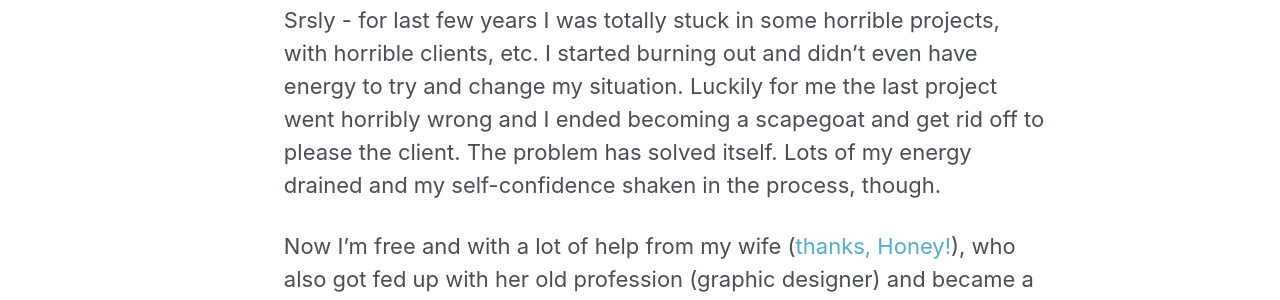
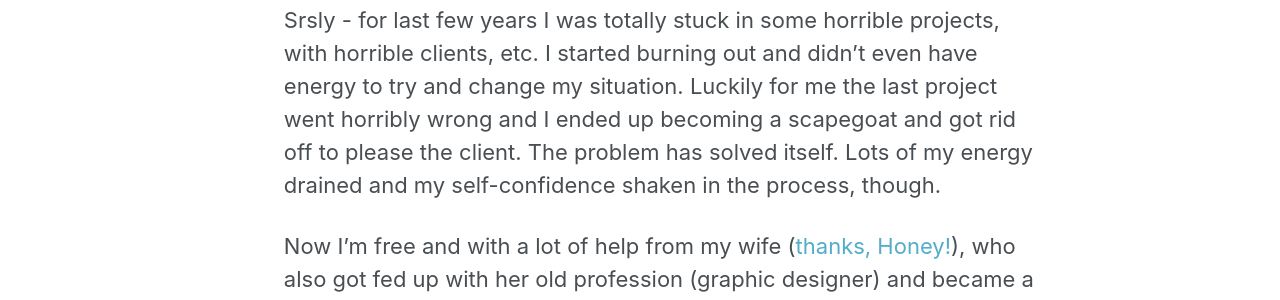
Before and after one commit to VenethImakiir/RustManager, a Jekyll site: the page built from _posts/2017-02-27-first-steps.md, in a window 1280 px wide. Shown: the part 386-686 px from the top of the page. Built offline with Jekyll 4.4.1, drawn with Linux system fonts in a browser that asks for light colours.

Commit message:
first post edit

```diff
--- a/_posts/2017-02-27-first-steps.md
+++ b/_posts/2017-02-27-first-steps.md
@@ -15,7 +15,7 @@ This is my first encounter with new technologies for a long time, so I'm a bit n
 
 <!--more-->
 
-Srsly - for last few years I was totally stuck in some horrible projects, with horrible clients, etc. I started burning out and didn't even have energy to try and change my situation. Luckily for me the last project went horribly wrong and I ended becoming a scapegoat and get rid off to please the client. The problem has solved itself. Lots of my energy drained and my self-confidence shaken in the process, though.
+Srsly - for last few years I was totally stuck in some horrible projects, with horrible clients, etc. I started burning out and didn't even have energy to try and change my situation. Luckily for me the last project went horribly wrong and I ended up becoming a scapegoat and got rid off to please the client. The problem has solved itself. Lots of my energy drained and my self-confidence shaken in the process, though.
 
 Now I'm free and with a lot of help from my wife ([thanks, Honey!](https://ka1130.github.io/)), who also got fed up with her old profession (graphic designer) and became a front-end developer, I'm starting this small project. Rust Server Manager.
 
```
